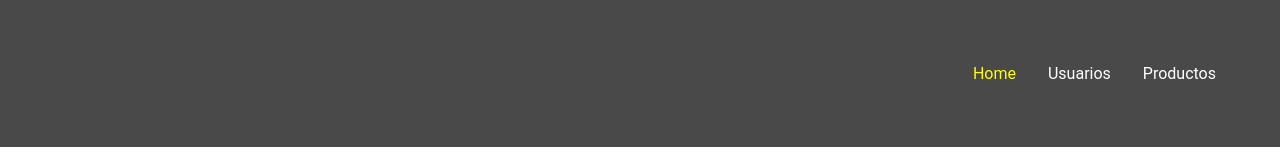
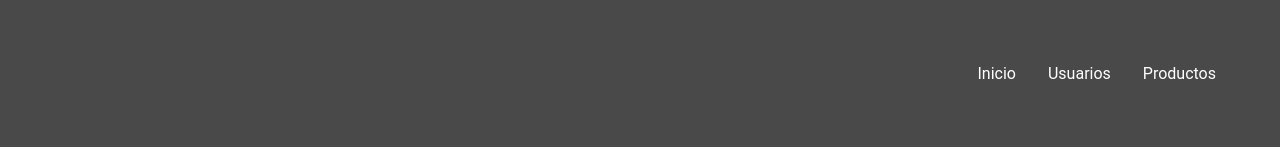
Before and after one commit to undrbug/dasboard, a React (Vite) app: page / in a window 1280 px wide. Shown: the top 160 px of the page. Built offline with nearby package versions, Linux system fonts and the light colour scheme.

Commit message:
change home route to /info Home in the navbar

```diff
--- a/src/components/navbar/Navbar.jsx
+++ b/src/components/navbar/Navbar.jsx
@@ -7,7 +7,7 @@ const Navbar = () => {
     <>
       <header >
         <nav className='navbar__links'>
-          <NavLink to="/" className='navbar__link'>Home</NavLink>
+          <NavLink to="/info" className='navbar__link'>Inicio</NavLink>
           <NavLink to="/usuarios" className='navbar__link'>Usuarios</NavLink>
           <NavLink to="/productos" className='navbar__link'>Productos</NavLink>
         </nav>
```
